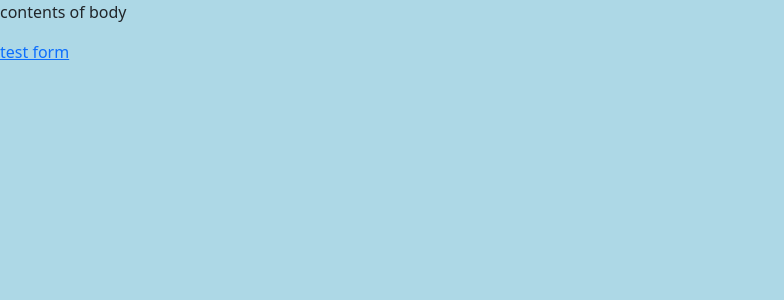
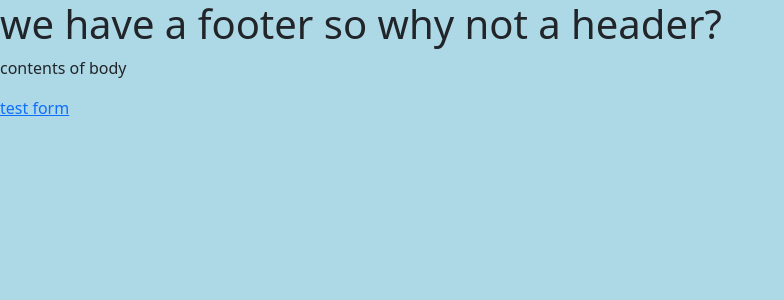
Before and after one commit to nhammond129/flask_app, a Flask app: page / in a window 1280 px wide. Shown: the top 300 px of the page, without its empty margins (0-784 px from the left). Run offline with Flask 2, Linux system fonts and the light colour scheme.

Commit message:
use template

```diff
--- /dev/null
+++ b/templates/generic.html
@@ -0,0 +1,46 @@
+<!doctype html>
+<html lang="en">
+	<head>
+		<meta charset="utf-8">
+		<meta name="viewport" content ="width=device-width, initial-scale=1">
+
+		<!--
+			Yeah I'm not sure what up with web dev but i know bootstrap is a thing
+			I copied this from https://getbootstrap.com/docs/5.1/getting-started/introduction/
+			Something seemingly note-worthy about bootstrap is the 'Box-sizing' section mentioned in the above link
+			-- Nicholas
+		-->
+		<!-- Bootstrap CSS -->
+		<link href="https://cdn.jsdelivr.net/npm/bootstrap@5.1.1/dist/css/bootstrap.min.css"
+			  rel="stylesheet"
+			  integrity="sha384-F3w7mX95PdgyTmZZMECAngseQB83DfGTowi0iMjiWaeVhAn4FJkqJByhZMI3AhiU"
+			  crossorigin="anonymous">
+		<!-- Our CSS -->
+		<link rel="stylesheet" type="text/css" href="{{ url_for('static',filename='styles/style.css') }}">
+
+		<title>{% block title %}{% endblock %} - My Webpage</title>
+		{% block html_head %}
+		{% endblock %}
+	</head>
+	<body>
+		<div id="header">
+			<h1>we have a footer so why not a header?</h1>
+			{% block header %}
+			{% endblock %}
+		</div>
+
+		<div id="content">
+		  {% block content %}
+		  {% endblock %}
+		</div>
+
+		<div id="footer">
+			{% block footer %}
+			{% endblock %}
+			<!-- Bootstrap Bundle with Popper -->
+			<script src="https://cdn.jsdelivr.net/npm/bootstrap@5.1.1/dist/js/bootstrap.bundle.min.js"
+					integrity="sha384-/bQdsTh/da6pkI1MST/rWKFNjaCP5gBSY4sEBT38Q/9RBh9AH40zEOg7Hlq2THRZ"
+					crossorigin="anonymous"></script>
+		</div>
+	</body>
+</html>
--- a/templates/index.html
+++ b/templates/index.html
@@ -1,34 +1,7 @@
-<!doctype html>
-<html lang="en">
-	<head>
-		<meta charset="utf-8">
-		<meta name="viewport" content ="width=device-width, initial-scale=1">
+{% extends "generic.html" %}
+{% block title %}Index{% endblock %}
 
-		<!--
-			Yeah I'm not sure what up with web dev but i know bootstrap is a thing
-			I copied this from https://getbootstrap.com/docs/5.1/getting-started/introduction/
-			Something seemingly note-worthy about bootstrap is the 'Box-sizing' section mentioned in the above link
-			-- Nicholas
-		-->
-		<!-- Bootstrap CSS -->
-		<link href="https://cdn.jsdelivr.net/npm/bootstrap@5.1.1/dist/css/bootstrap.min.css"
-			  rel="stylesheet"
-			  integrity="sha384-F3w7mX95PdgyTmZZMECAngseQB83DfGTowi0iMjiWaeVhAn4FJkqJByhZMI3AhiU"
-			  crossorigin="anonymous">
-		<!-- Our CSS -->
-		<link rel="stylesheet" type="text/css" href="{{ url_for('static',filename='styles/style.css') }}">
-
-		<title>Flask App Example</title>
-	</head>
-	<body>
-
-
-		<p>contents of body</p>
-		<a href="{{ url_for('post') }}">test form</a>
-
-		<!-- Bootstrap Bundle with Popper -->
-		<script src="https://cdn.jsdelivr.net/npm/bootstrap@5.1.1/dist/js/bootstrap.bundle.min.js"
-				integrity="sha384-/bQdsTh/da6pkI1MST/rWKFNjaCP5gBSY4sEBT38Q/9RBh9AH40zEOg7Hlq2THRZ"
-				crossorigin="anonymous"></script>
-	</body>
-</html>
+{% block content %}
+	<p>contents of body</p>
+	<a href="{{ url_for('post') }}">test form</a>
+{% endblock %}
```
